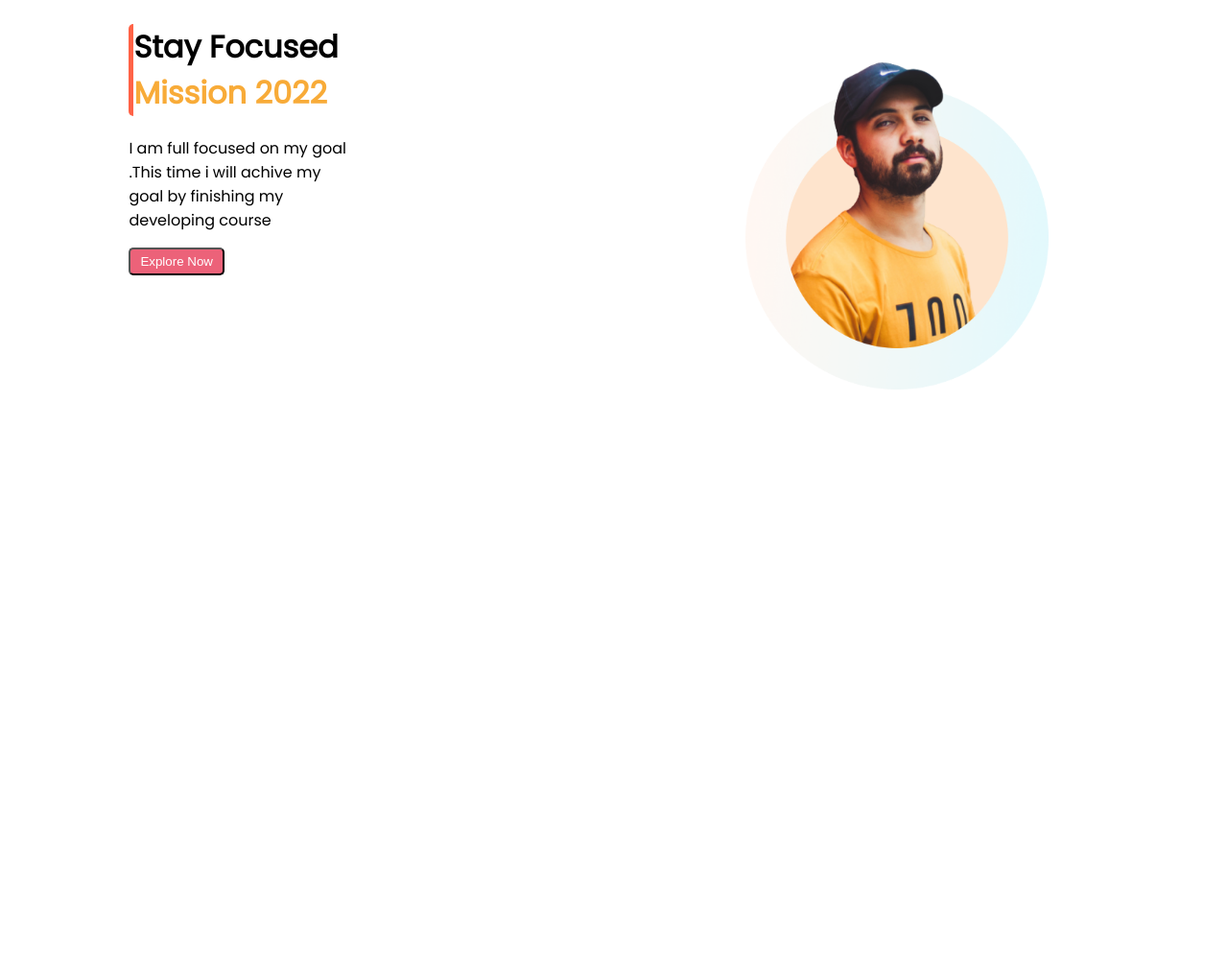
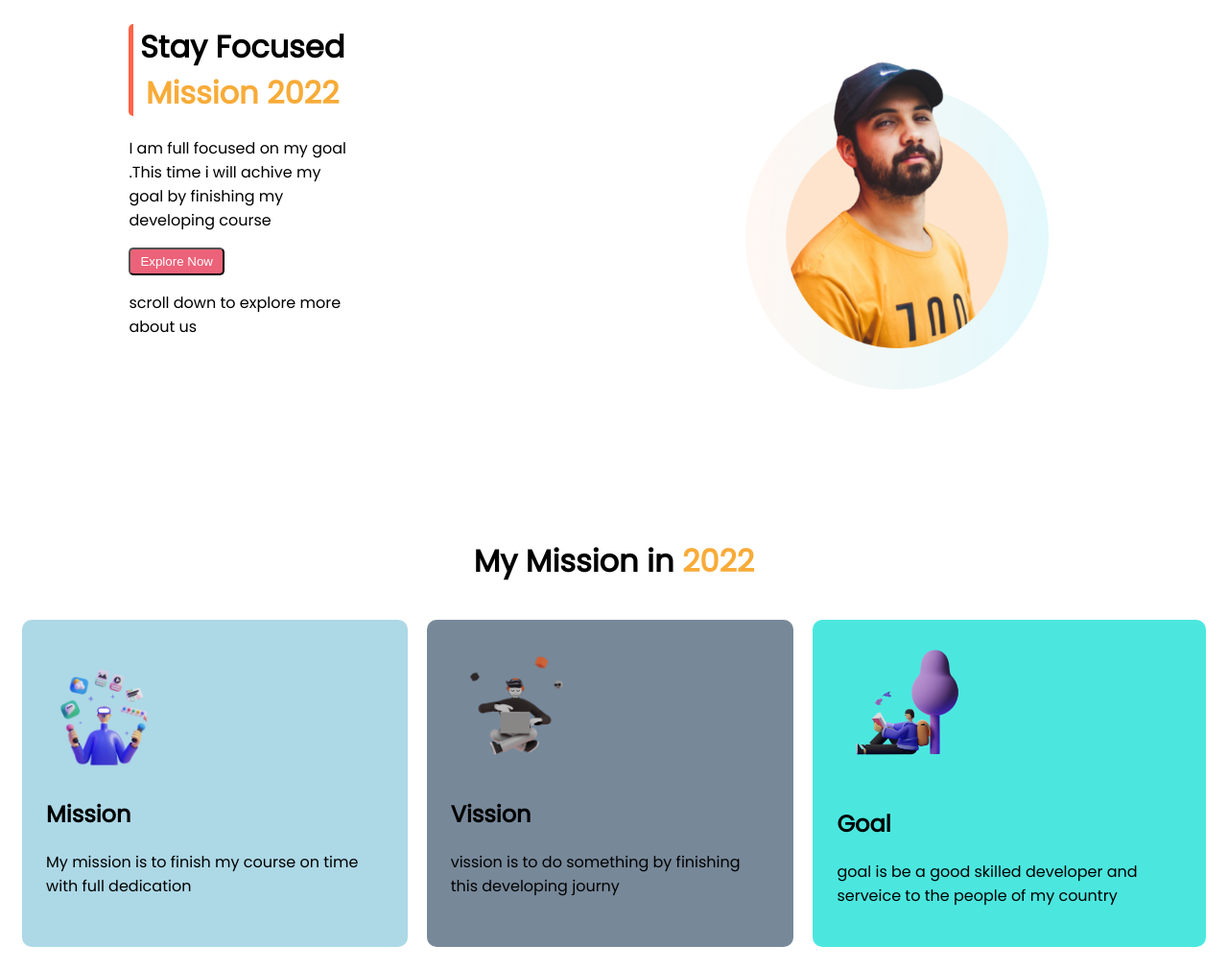
Before and after one commit to sheikh-faedul/mission-2022, a plain HTML site: page index.html in a window 1280 px wide. Shown: the part 131-1141 px from the top of the page at 96% size. Before the commit the page ends 800 px from the top, so only its background shows below. Drawn offline with Linux system fonts and the light colour scheme.

Commit message:
second part done

```diff
--- a/index.html
+++ b/index.html
@@ -18,10 +18,31 @@
         <h1>Stay Focused <span>Mission 2022</span> </h1>
         <p> I am full focused on my goal .This time i will achive my goal by finishing my developing course</p>
         <button>Explore Now</button>
+        <p>scroll down to explore more about us</p>
     </div>
     <div class="top-part">
      <img src="images/person/person-2.png" alt="">
     </div>
   </div>
+  <h1>My Mission in <span>2022</span></h1>
+ <div id="aim">
+    <div id="mission">
+        <img src="images/illustrators/illustrator-1.png" alt="">
+        <h2>Mission</h2>
+        <p>
+            My mission is to finish my course on time with full dedication
+        </p>
+      </div>
+      <div id="vission">
+          <img src="images/illustrators/illustrator-2.png" alt="">
+          <h2>Vission</h2>
+          <p>vission is to do something by finishing this developing journy</p>
+      </div>
+      <div id="goal">
+          <img src="images/illustrators/illustrator-3.png" alt="">
+          <h2>Goal</h2>
+          <p>goal is be a good skilled developer and serveice to the people of my country </p>
+      </div>
+ </div>
 </body>
 </html>
--- a/style.css
+++ b/style.css
@@ -27,3 +27,36 @@ button{
     padding:5px 10px;
 
 }
+h1{
+    text-align: center;
+}
+#aim{
+    display: flex;
+    padding:  5px;
+}
+#aim img{
+    width: 40%;
+
+}
+#mission{
+    background-color: lightblue;
+    border-radius: 10px;
+    margin: 10px;
+    padding: 2%;
+
+}
+#vission{
+    background-color: lightslategray;
+    border-radius: 10px;
+    margin: 10px;
+    padding: 2%;
+
+}
+#goal{
+    background-color: rgb(75, 231, 223);
+    border-radius: 10px;
+    margin: 10px;
+    padding: 2%;
+
+
+}
```
